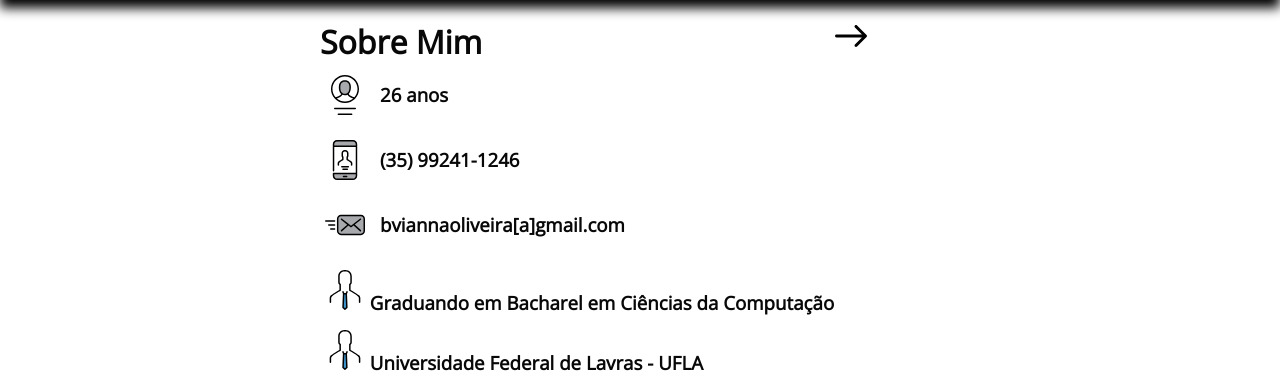
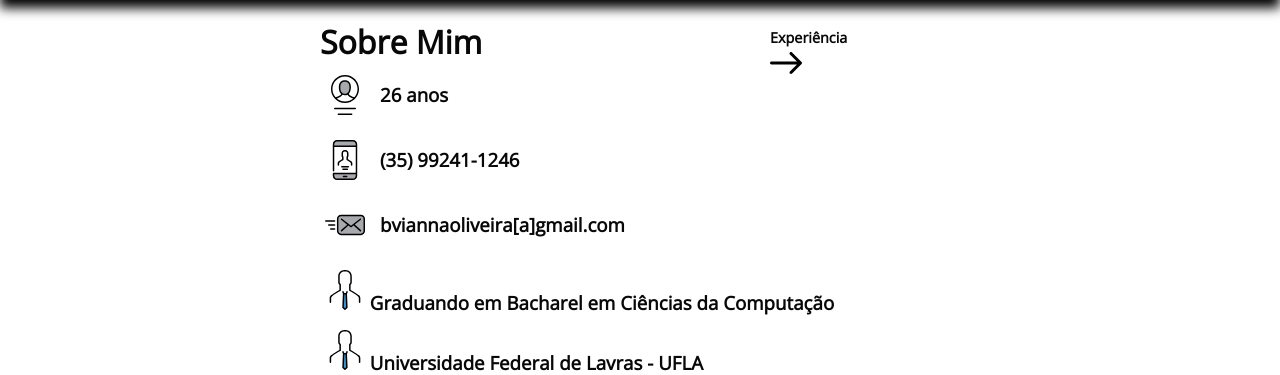
Before and after one commit to bvianna/bvianna.github.io, a PHP site: page / in a window 1280 px wide. Shown: the part 130-505 px from the top of the page. Run offline with PHP 8.4, Linux system fonts and the light colour scheme.

Commit message:
AtualizarSetaSobre

```diff
--- a/CSS/style.css
+++ b/CSS/style.css
@@ -278,10 +278,21 @@ textarea:focus, input:focus, select:focus {
     outline: 0;
 }
 
+
+.experienciaSetaDiv {
+	position: absolute;
+	margin-top: 8px;
+	left: 70%;
+	width: 19%;
+	width: 100px;
+	height: auto;
+	max-width: 100px;
+	height: auto;
+	display: inline-block;
+}
+
 #botaoRight {
-	position: absolute;
-	left: 80%;
-	width: 100%;
+	width: 50%;
 	max-width: 32px;
 	height: auto;
 	display: inline-block;
--- a/index.html
+++ b/index.html
@@ -53,7 +53,10 @@
 
 						<div class = "principalSobreMimDadosTitulo">
 							<h1 class = "sobre sobreAlinhaTitulos textResponsiveH1">Sobre Mim</h1>
-							<input id = "botaoRight" type = "image" src = "Image/Setas/forward.svg" alt = "Icon made by [Freepik http://www.flaticon.com/free-icon/arrow-pointing-to-right_66831] from www.flaticon.com ">
+							<div class = "experienciaSetaDiv">
+								<h3 class = "experienciaSeta textResponsiveH4">Experiência</h3>
+								<input id = "botaoRight" type = "image" src = "Image/Setas/forward.svg" alt = "Icon made by [Freepik http://www.flaticon.com/free-icon/arrow-pointing-to-right_66831] from www.flaticon.com ">
+							</div>
 						</div>
 
 						<div class = "principalSobreMimDados">
```
